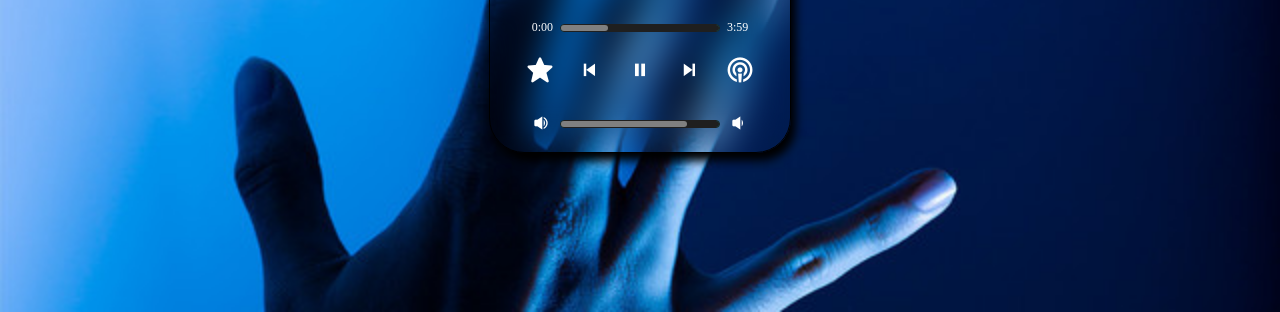
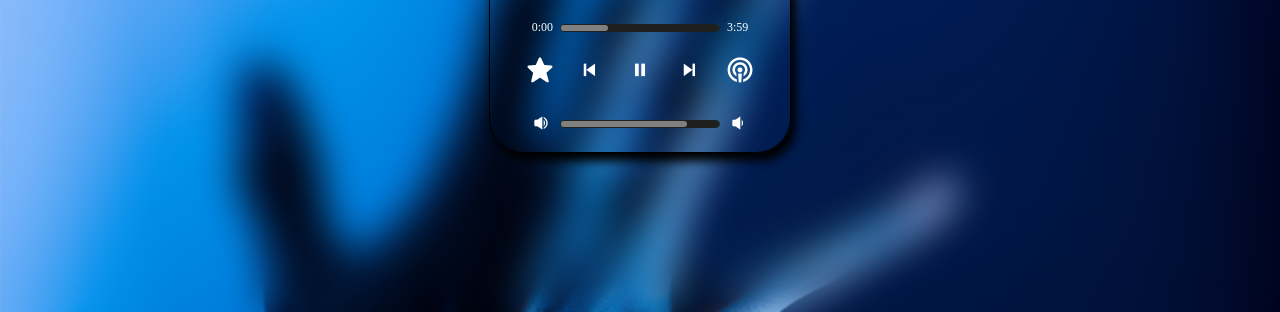
Before and after one commit to zzckyy/AppleMusicPlaybackCard, a plain HTML site: page AppleMusicPlayUI/index.html in a window 1280 px wide. Shown: the part 488-800 px from the top of the page. Drawn offline with nearby package versions, Linux system fonts and the light colour scheme; a web font is replaced by a local one.

Commit message:
Update style.css

```diff
--- a/AppleMusicPlayUI/style.css
+++ b/AppleMusicPlayUI/style.css
@@ -12,16 +12,20 @@
 
 }
 
+body{
+    background-image: url(img/alexandracover.png);
+
+    background-repeat: no-repeat;
+    background-size: cover;
+}
+
 .wrapper{
     display: flex;
     justify-content: center;
     align-items: center;
     min-height: 100vh;
-    background-image: url(img/alexandracover.png);
 
-    background-repeat: no-repeat;
-    background-size: cover;
-    backdrop-filter: blur(8px);
+    backdrop-filter: blur(20px);
 }
 
 .drs
```
